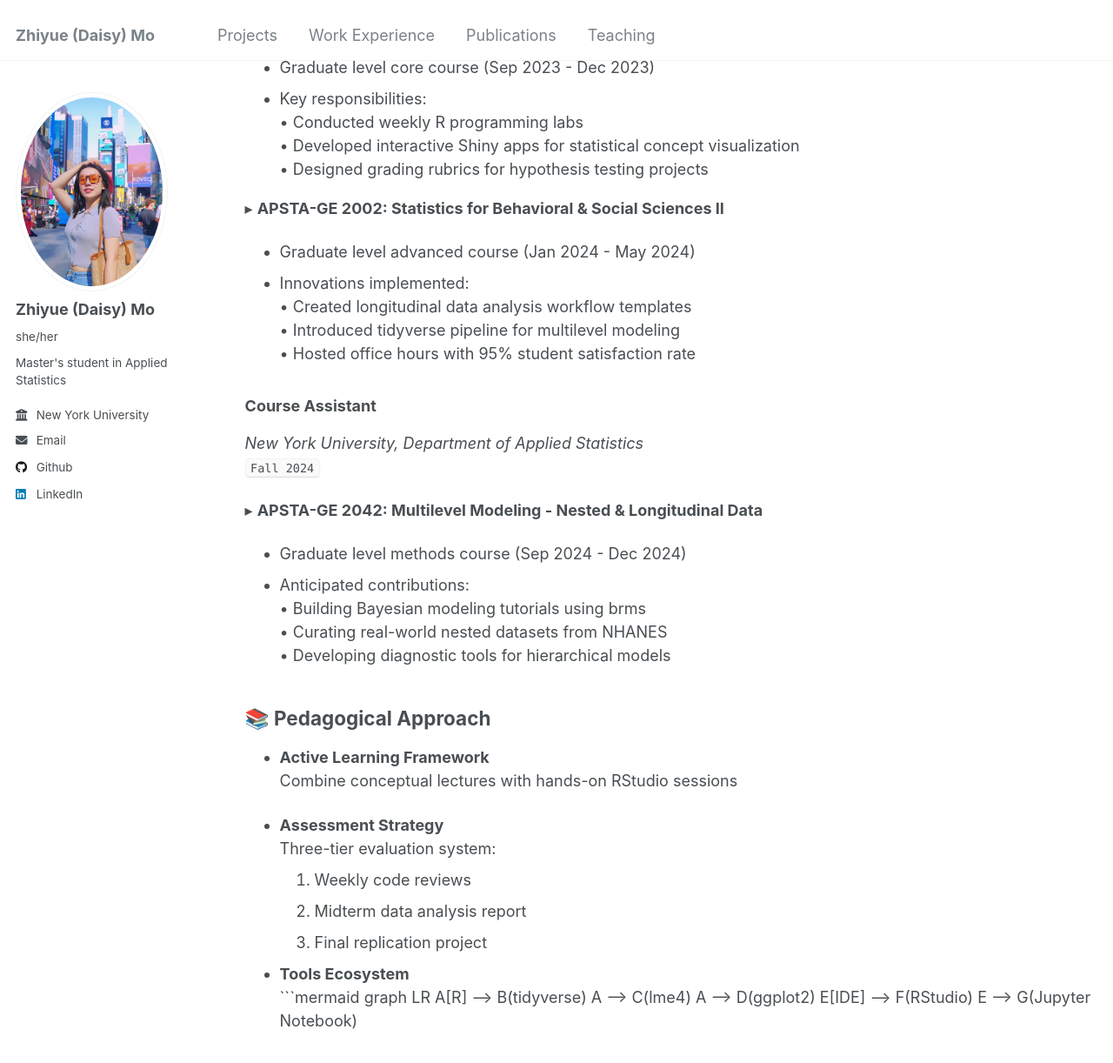
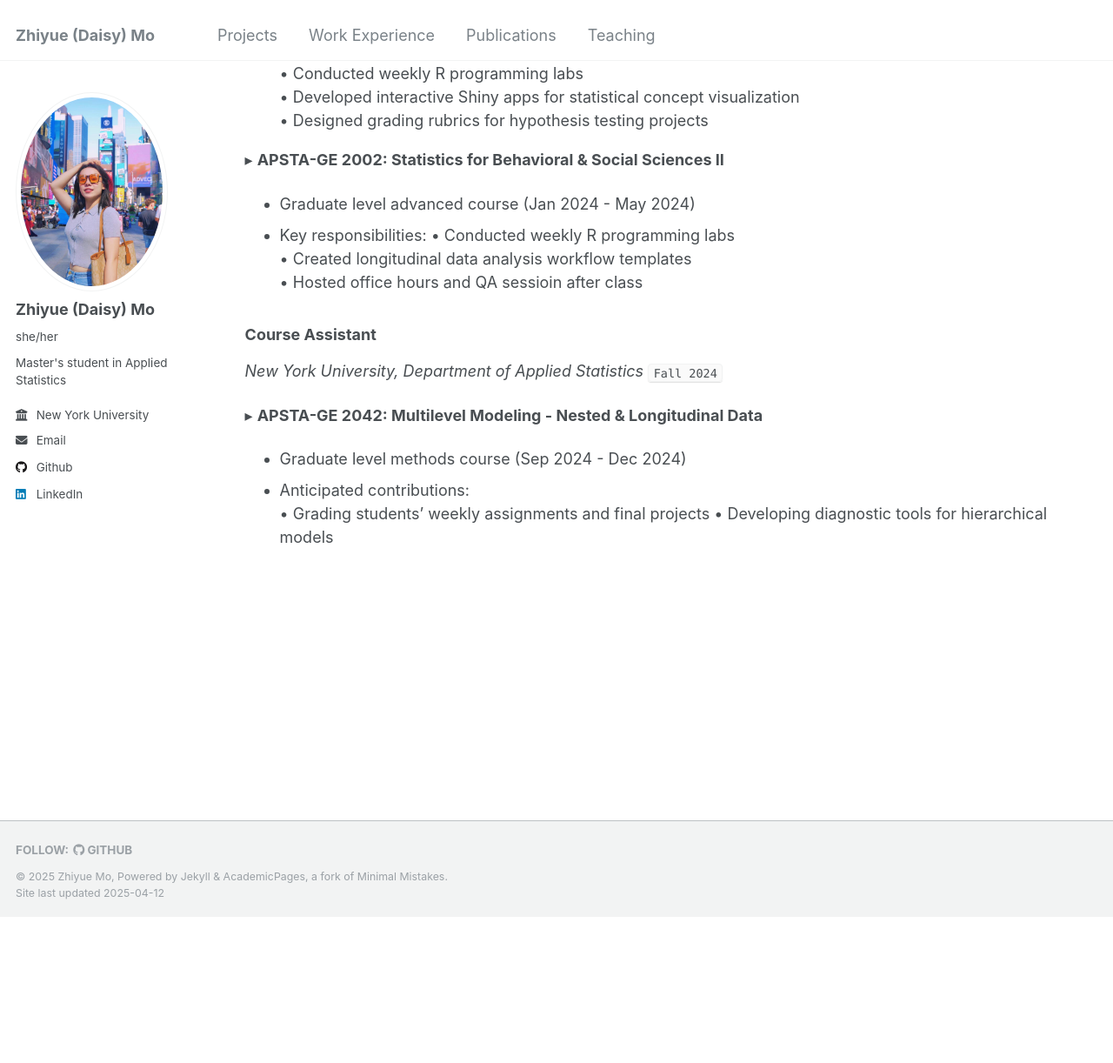
Before and after one commit to zhiyuemo/zhiyuemo.github.io, a Jekyll site: the page built from _pages/teaching.md, in a window 1280 px wide and 1400 px high, scrolled down 346 px. Shown: the top 1222 px of the window at 87% size. Built offline with Jekyll 4.4.1, drawn with Linux system fonts in a browser that asks for light colours.

Commit message:
Update teaching.md

````diff
--- a/_pages/teaching.md
+++ b/_pages/teaching.md
@@ -8,8 +8,7 @@ author_profile: true
 ## 🎓 Teaching Experience
 
 ### **Lead Teaching Assistant**
-*New York University, Department of Applied Statistics*
-`2023-2024 Academic Year`
+*New York University, Department of Applied Statistics*  `2023-2024 Academic Year`
 
 ▸ **APSTA-GE 2001: Statistics for Behavioral & Social Sciences I**
    - Graduate level core course (Sep 2023 - Dec 2023)
@@ -20,37 +19,16 @@ author_profile: true
 
 ▸ **APSTA-GE 2002: Statistics for Behavioral & Social Sciences II**
    - Graduate level advanced course (Jan 2024 - May 2024)
-   - Innovations implemented:
+   - Key responsibilities:
+     • Conducted weekly R programming labs
      • Created longitudinal data analysis workflow templates
-     • Introduced tidyverse pipeline for multilevel modeling
-     • Hosted office hours with 95% student satisfaction rate
+     • Hosted office hours and QA sessioin after class
 
 ### **Course Assistant**
-*New York University, Department of Applied Statistics*
-`Fall 2024`
+*New York University, Department of Applied Statistics*  `Fall 2024`
 
 ▸ **APSTA-GE 2042: Multilevel Modeling - Nested & Longitudinal Data**
    - Graduate level methods course (Sep 2024 - Dec 2024)
    - Anticipated contributions:
-     • Building Bayesian modeling tutorials using brms
-     • Curating real-world nested datasets from NHANES
+     • Grading students' weekly assignments and final projects
      • Developing diagnostic tools for hierarchical models
-
-## 📚 Pedagogical Approach
-- **Active Learning Framework**
-  Combine conceptual lectures with hands-on RStudio sessions
-
-- **Assessment Strategy**
-  Three-tier evaluation system:
-  1. Weekly code reviews
-  2. Midterm data analysis report
-  3. Final replication project
-
-- **Tools Ecosystem**
-  ```mermaid
-  graph LR
-  A[R] --> B(tidyverse)
-  A --> C(lme4)
-  A --> D(ggplot2)
-  E[IDE] --> F(RStudio)
-  E --> G(Jupyter Notebook)
````
Also changed, not shown: other parts of _pages/teaching.md (+1 -1 lines).
